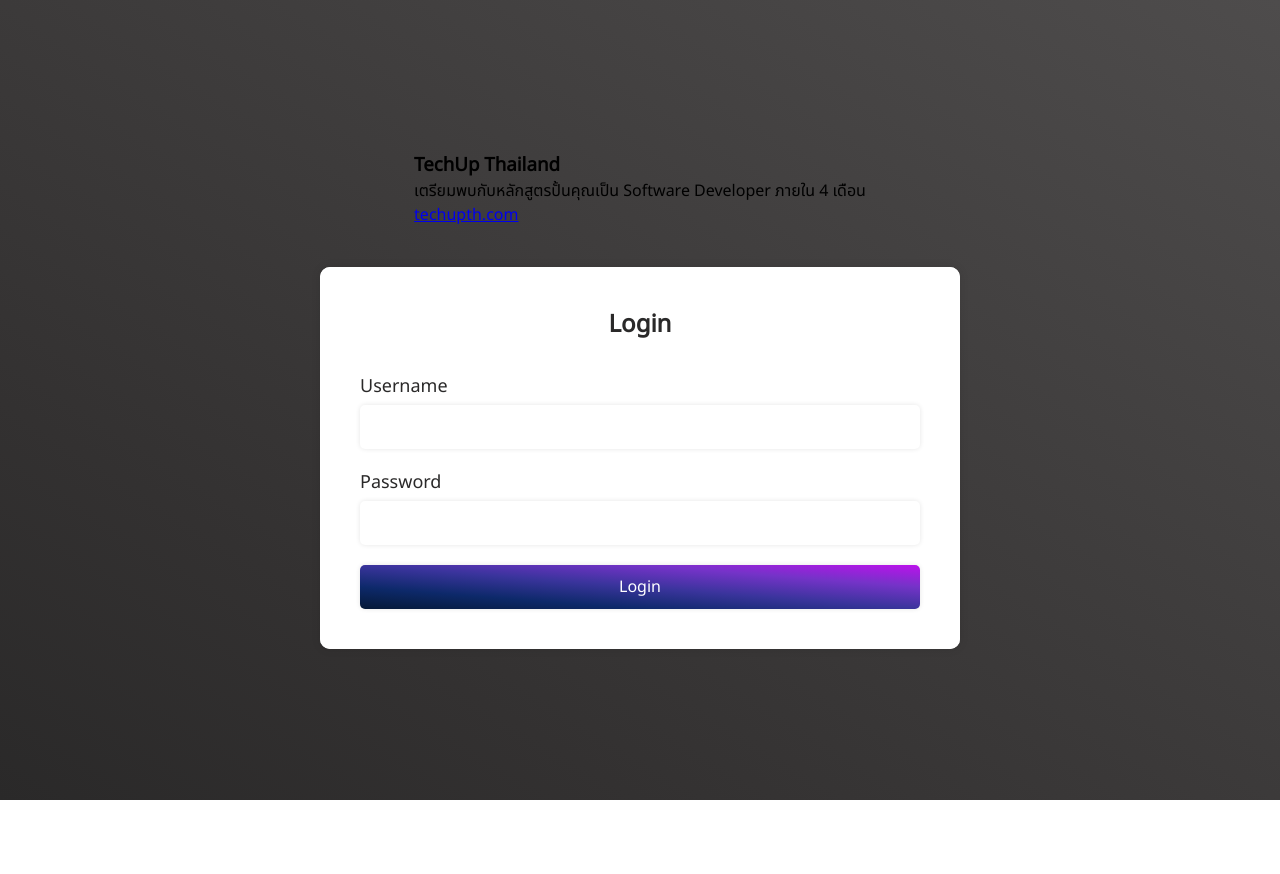
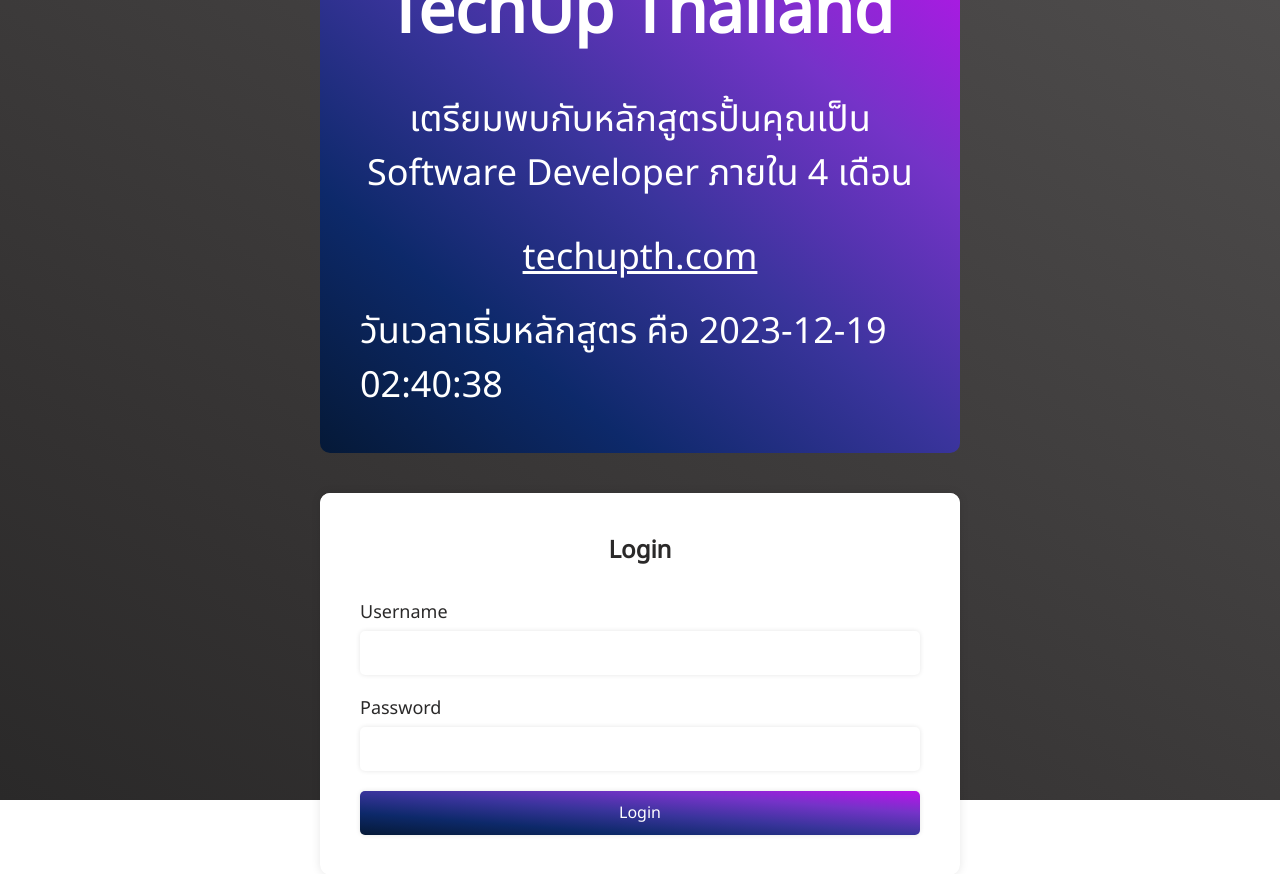
Before and after one commit to techupth/react-jsx-fsd5-white-group-5-five-mek-ped, a React (Vite) app: page / in a window 1280 px wide. Before the commit the page ends 800 px from the top, so only its background shows below. Built offline with nearby package versions, Linux system fonts and the light colour scheme.

Commit message:
feat: complete Ex

```diff
--- a/src/App.jsx
+++ b/src/App.jsx
@@ -12,26 +12,40 @@
 }
 
 function IntroSection() {
+  const articleStyles = {
+    container: "article",
+    title: "article-title",
+    body: "article-body",
+    link: "article-link",
+  };
   return (
-    <div>
-      <h3>TechUp Thailand</h3>
-      <p>เตรียมพบกับหลักสูตรปั้นคุณเป็น Software Developer ภายใน 4 เดือน</p>
-      <a href="https://www.techupth.com/" target="blank">
+    <div className={articleStyles.container}>
+      <h3 className={articleStyles.title}>TechUp Thailand</h3>
+      <p className={articleStyles.body}>
+        เตรียมพบกับหลักสูตรปั้นคุณเป็น Software Developer ภายใน 4 เดือน
+      </p>
+      <a
+        className={articleStyles.link}
+        href="https://www.techupth.com/"
+        target="blank"
+      >
         techupth.com
       </a>
-      {/* ให้แสดงวันเวลาด้วย Function `getCurrentDateTime` ที่กำหนดไว้ให้ */}
+      <div className="bootcamp-start-time">
+        วันเวลาเริ่มหลักสูตร คือ {getCurrentDateTime()}
+      </div>
     </div>
   );
 }
 
 function LoginForm() {
   return (
-    <div class="login-container">
-      <form class="login-form">
+    <div className="login-container">
+      <form className="login-form">
         <h2>Login</h2>
-        <label for="username">Username</label>
+        <label htmlfor="username">Username</label>
         <input type="text" id="username" name="username" />
-        <label for="password">Password</label>
+        <label htmlfor="password">Password</label>
         <input type="password" id="password" name="password" />
         <button type="submit">Login</button>
       </form>
```
